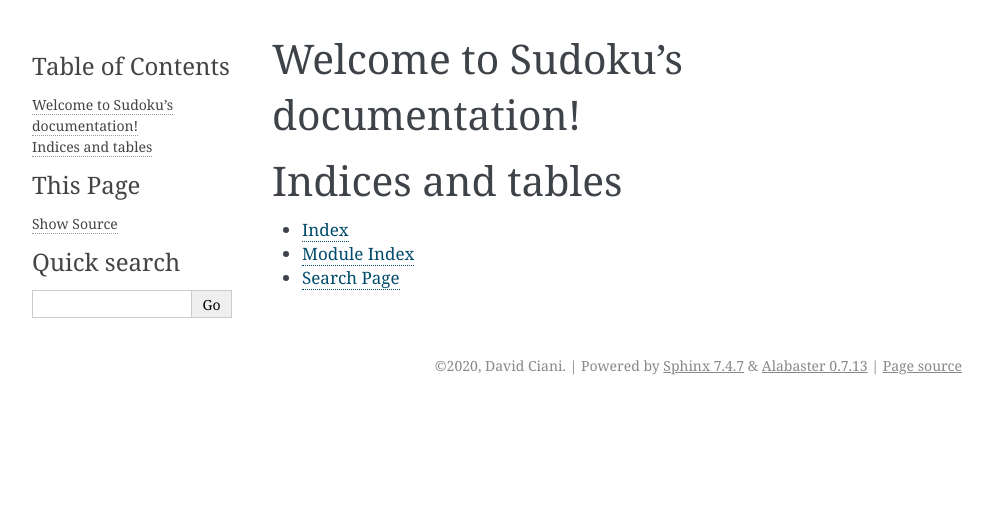
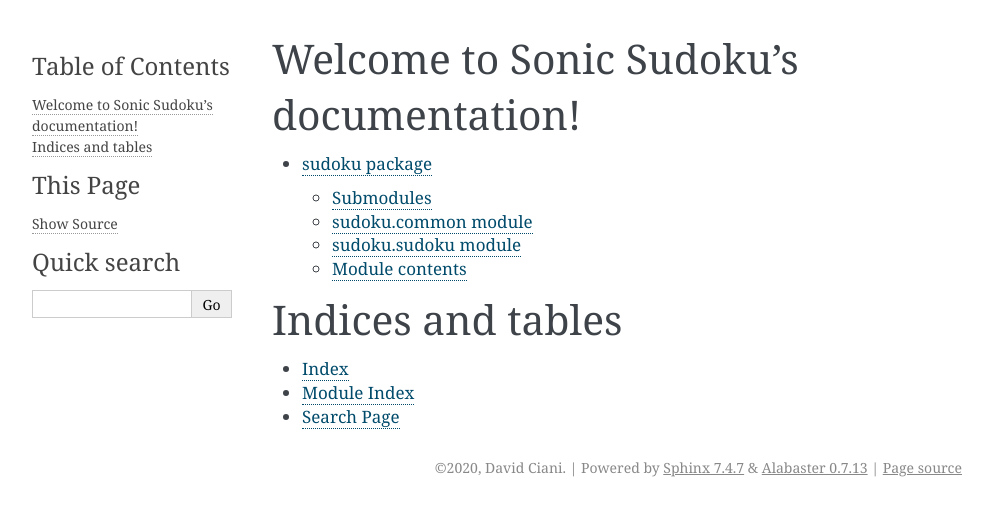
Before and after one commit to davidciani/sonic-sudoku, a Sphinx documentation site: the page built from docs/index.rst, in a window 1280 px wide. Shown: the top 516 px of the page, without its empty margins (148-1141 px from the left). Built offline with Sphinx 7.4.7, drawn with Linux system fonts in a browser that asks for light colours.

Commit message:
first run at the docs

```diff
--- a/docs/conf.py
+++ b/docs/conf.py
@@ -10,9 +10,10 @@
 # add these directories to sys.path here. If the directory is relative to the
 # documentation root, use os.path.abspath to make it absolute, like shown here.
 #
-# import os
-# import sys
-# sys.path.insert(0, os.path.abspath('.'))
+import os
+import sys
+
+sys.path.insert(0, os.path.abspath(".."))
 
 
 # -- Project information -----------------------------------------------------
@@ -27,7 +28,12 @@
 # Add any Sphinx extension module names here, as strings. They can be
 # extensions coming with Sphinx (named 'sphinx.ext.*') or your custom
 # ones.
-extensions = []
+extensions = [
+    "sphinx.ext.autodoc",
+    "sphinx.ext.todo",
+    "sphinx.ext.coverage",
+    "sphinx.ext.viewcode",
+]
 
 # Add any paths that contain templates here, relative to this directory.
 templates_path = ["_templates"]
@@ -49,3 +55,11 @@
 # relative to this directory. They are copied after the builtin static files,
 # so a file named "default.css" will overwrite the builtin "default.css".
 html_static_path = ["_static"]
+
+
+# -- Extension configuration -------------------------------------------------
+
+# -- Options for todo extension ----------------------------------------------
+
+# If true, `todo` and `todoList` produce output, else they produce nothing.
+todo_include_todos = True
--- a/docs/index.rst
+++ b/docs/index.rst
@@ -1,14 +1,10 @@
-.. Sudoku documentation master file, created by
-   sphinx-quickstart on Tue Mar 31 22:26:25 2020.
-   You can adapt this file completely to your liking, but it should at least
-   contain the root `toctree` directive.
-
-Welcome to Sudoku's documentation!
-==================================
+Welcome to Sonic Sudoku's documentation!
+========================================
 
 .. toctree::
    :maxdepth: 2
-   :caption: Contents:
+
+   sudoku
 
 
 
--- /dev/null
+++ b/docs/modules.rst
@@ -0,0 +1,7 @@
+sudoku
+======
+
+.. toctree::
+   :maxdepth: 4
+
+   sudoku
--- /dev/null
+++ b/docs/sudoku.rst
@@ -0,0 +1,30 @@
+sudoku package
+==============
+
+Submodules
+----------
+
+sudoku.common module
+--------------------
+
+.. automodule:: sudoku.common
+   :members:
+   :undoc-members:
+   :show-inheritance:
+
+sudoku.sudoku module
+--------------------
+
+.. automodule:: sudoku.sudoku
+   :members:
+   :undoc-members:
+   :show-inheritance:
+
+
+Module contents
+---------------
+
+.. automodule:: sudoku
+   :members:
+   :undoc-members:
+   :show-inheritance:
```
